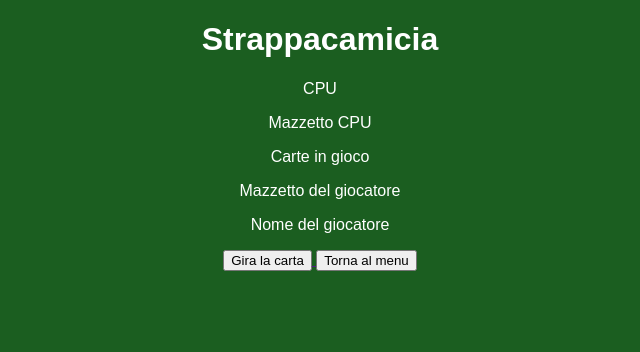
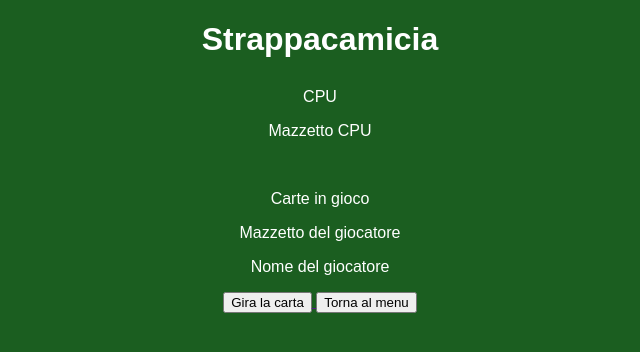
Before and after one commit to FlavioPiff/progetto_strappacamicia_piferi, a PHP site: page /gioco.html in a window 1280 px wide. Shown: the top 352 px of the page, without its empty margins (320-960 px from the left). Run offline with PHP 8.4, Linux system fonts and the light colour scheme.

Commit message:
In questa maniera vado a creare un poco di spazio sopra e sotto la zona di gioco della CPU

```diff
--- a/stile.css
+++ b/stile.css
@@ -10,3 +10,8 @@ body {
     max-width: 1000px0;
     margin: 0 auto;
 }
+
+.cpu {
+    margin-top: 30px;
+    margin-bottom: 50px;
+}
```
